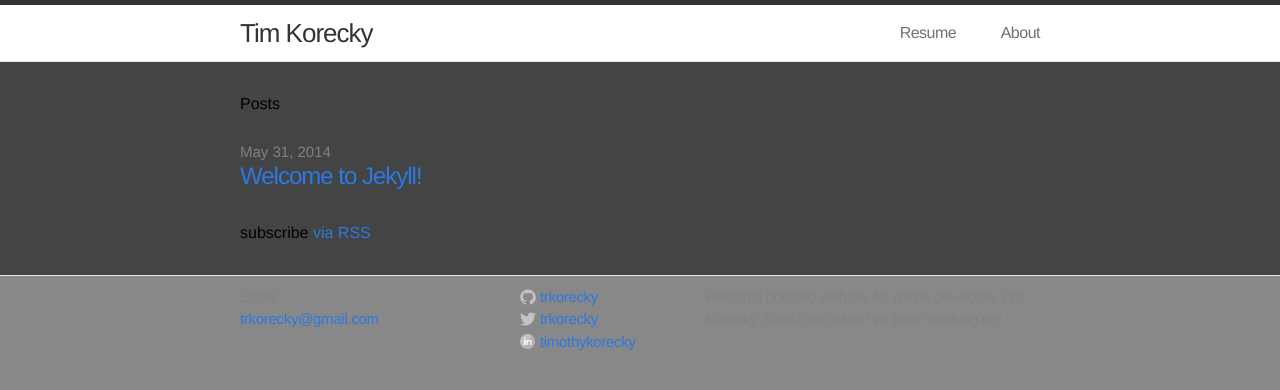
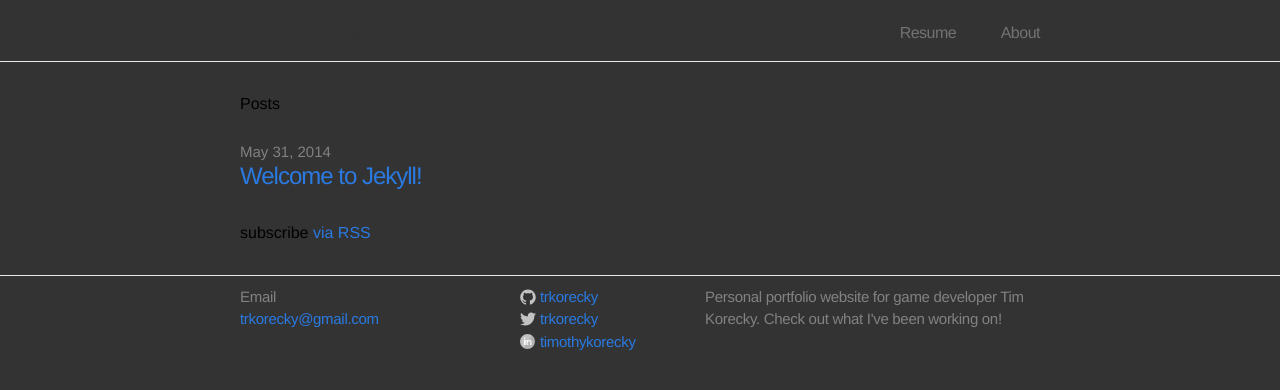
Before and after one commit to trkorecky/trkorecky.github.io, a Jekyll site: the page built from index.html, in a window 1280 px wide. Shown: the top 390 px of the page. Built offline with Jekyll 4.4.1, drawn with Linux system fonts in a browser that asks for light colours.

Commit message:
Second pass on background colour

```diff
--- a/css/main.css
+++ b/css/main.css
@@ -13,7 +13,7 @@ body {
   font-size: 16px;
   line-height: 1.5;
   font-weight: 300;
-  background-color: #888888;
+  background-color: #333;
 }
 
 h1, h2, h3, h4, h5, h6 { font-size: 100%; font-weight: 400; }
@@ -44,7 +44,7 @@ a:visited { color: #205caa; }
   border-top: 5px solid #333;
   border-bottom: 1px solid #e8e8e8;
   min-height: 56px;
-  background-color: white;
+  background-color: #333;
 }
 
 .site-title,
@@ -137,7 +137,7 @@ a:visited { color: #205caa; }
 
 .page-content {
   padding: 30px 0;
-  background-color: #444;
+  background-color: #333;
 }
 
 
@@ -353,7 +353,7 @@ a:visited { color: #205caa; }
     position: fixed;
     z-index: 10;
     top: 14px; right: 8px;
-    background-color: white;
+    background-color: #333;
     -webkit-border-radius: 5px;
     -moz-border-radius: 5px;
     border-radius: 5px;
```
